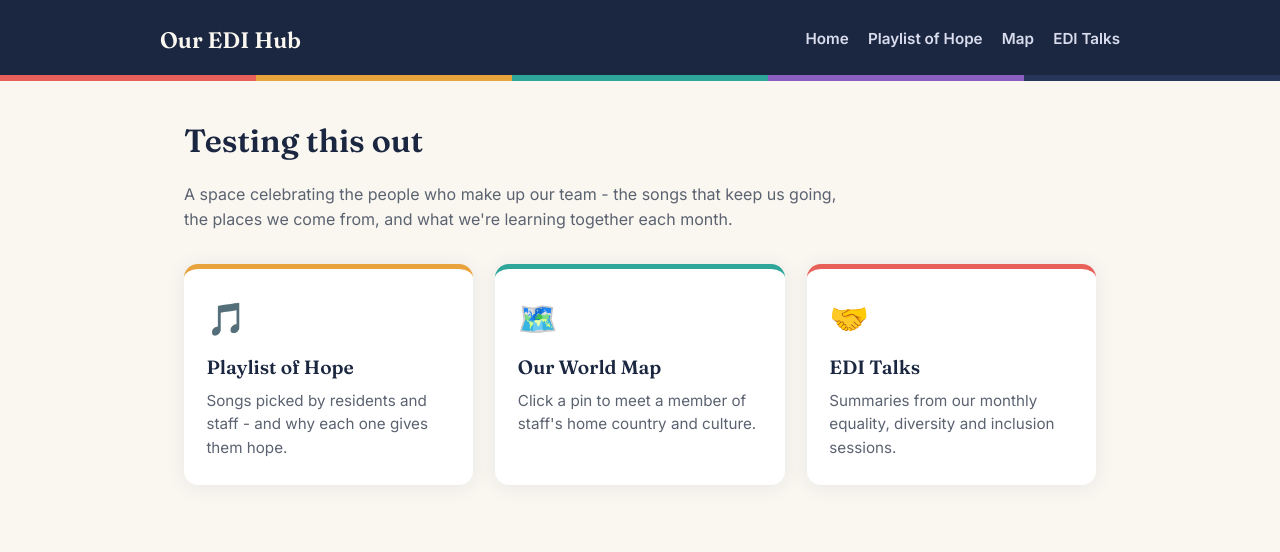
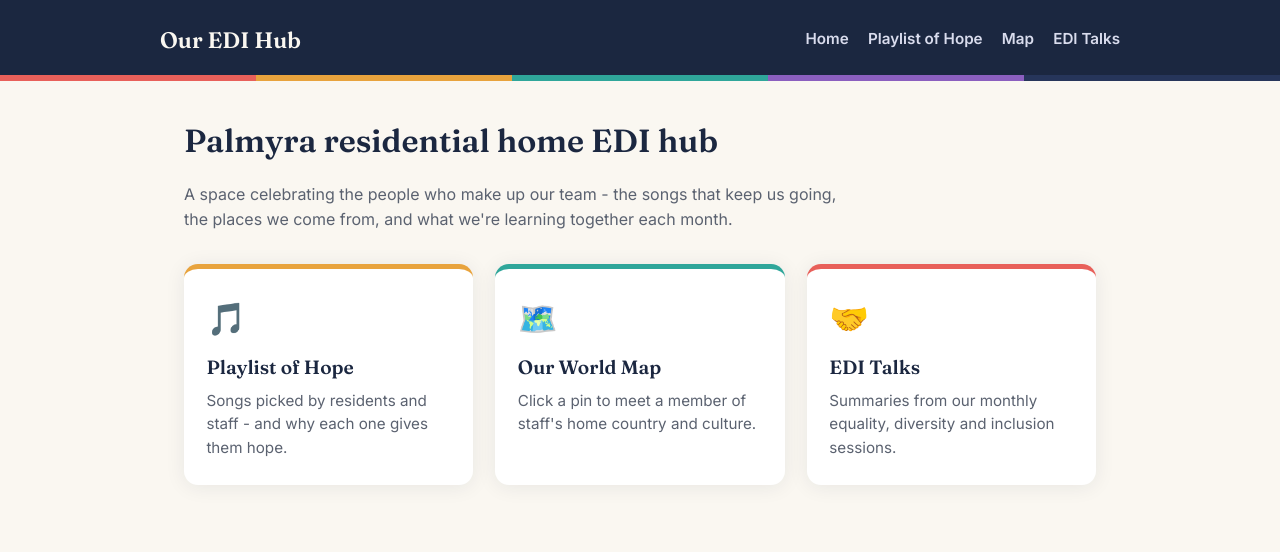
Before and after one commit to Neilh1990/palmyra_edi, a plain HTML site: page index.html in a window 1280 px wide. Drawn offline with Linux system fonts and the light colour scheme; a script that the page names is missing.

Commit message:
Replaced placeholder text

```diff
--- a/index.html
+++ b/index.html
@@ -27,7 +27,7 @@
     <div class="ribbon"></div>
 
     <main>
-      <h1>Testing this out</h1>
+      <h1>Palmyra residential home EDI hub</h1>
       <p class="page-intro">
         A space celebrating the people who make up our team - the songs that
         keep us going, the places we come from, and what we're learning together
```
